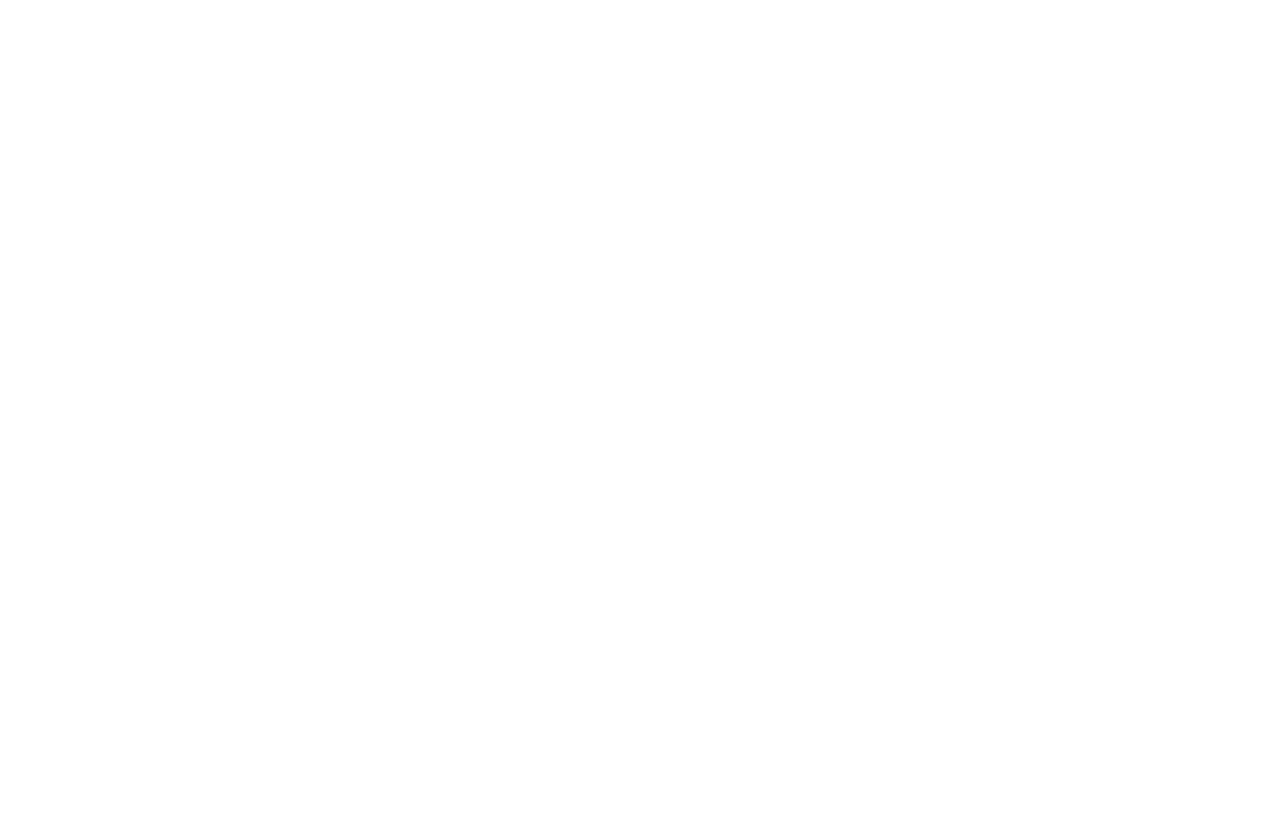
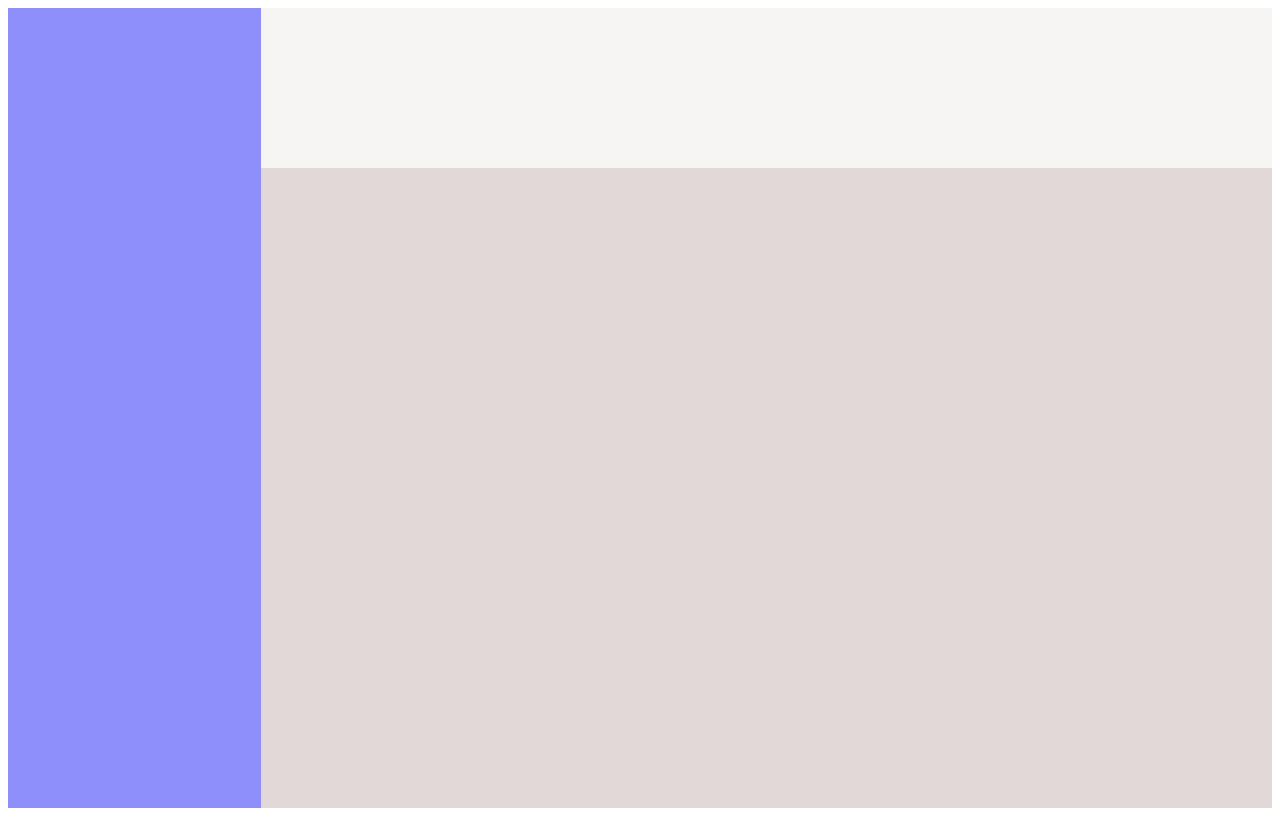
Before and after one commit to MikolajUz/AdminDashboard, a plain HTML site: page index.html in a window 1280 px wide. Drawn offline with Linux system fonts and the light colour scheme.

Commit message:
main html str done

```diff
--- a/index.html
+++ b/index.html
@@ -9,6 +9,18 @@
     <title>AdminDashboard</title>
 </head>
 <body>
+    <div class="container">
+        <div class="header">
+
+        </div>
+        <div class="sidebar">
+
+        </div>
+        <div class="maincontent">
+
+        </div>
+    </div>
+
 
 </body>
 </html>
--- a/style.css
+++ b/style.css
@@ -0,0 +1,35 @@
+:root{
+    --sidebar-color: rgb(143, 143, 252);
+    --header-color: rgb(247, 244, 244);
+    --maincontent-color: rgb(226, 216, 216);
+    --maincontent-tile-shadow: box-shadow: rgb(38, 57, 77) 0px 20px 30px -10px;
+}
+
+.container{
+    grid-template-columns: 1fr 4fr ;
+    grid-template-rows: 1fr 4fr ;
+    display: grid;
+    height: 100vh;
+
+}
+
+.header{
+    grid-column: 2/3;
+    grid-row: 1/2;
+    background-color: var(--header-color);
+    display: grid;
+}
+
+.sidebar{
+    grid-column: 1/2;
+    grid-row: 1/3;
+    background-color: var(--sidebar-color);
+    display: grid;
+}
+
+.maincontent{
+    grid-column: 2/3;
+    grid-row: 2/3;
+    background-color: var(--maincontent-color);
+    display: grid;
+}
```
